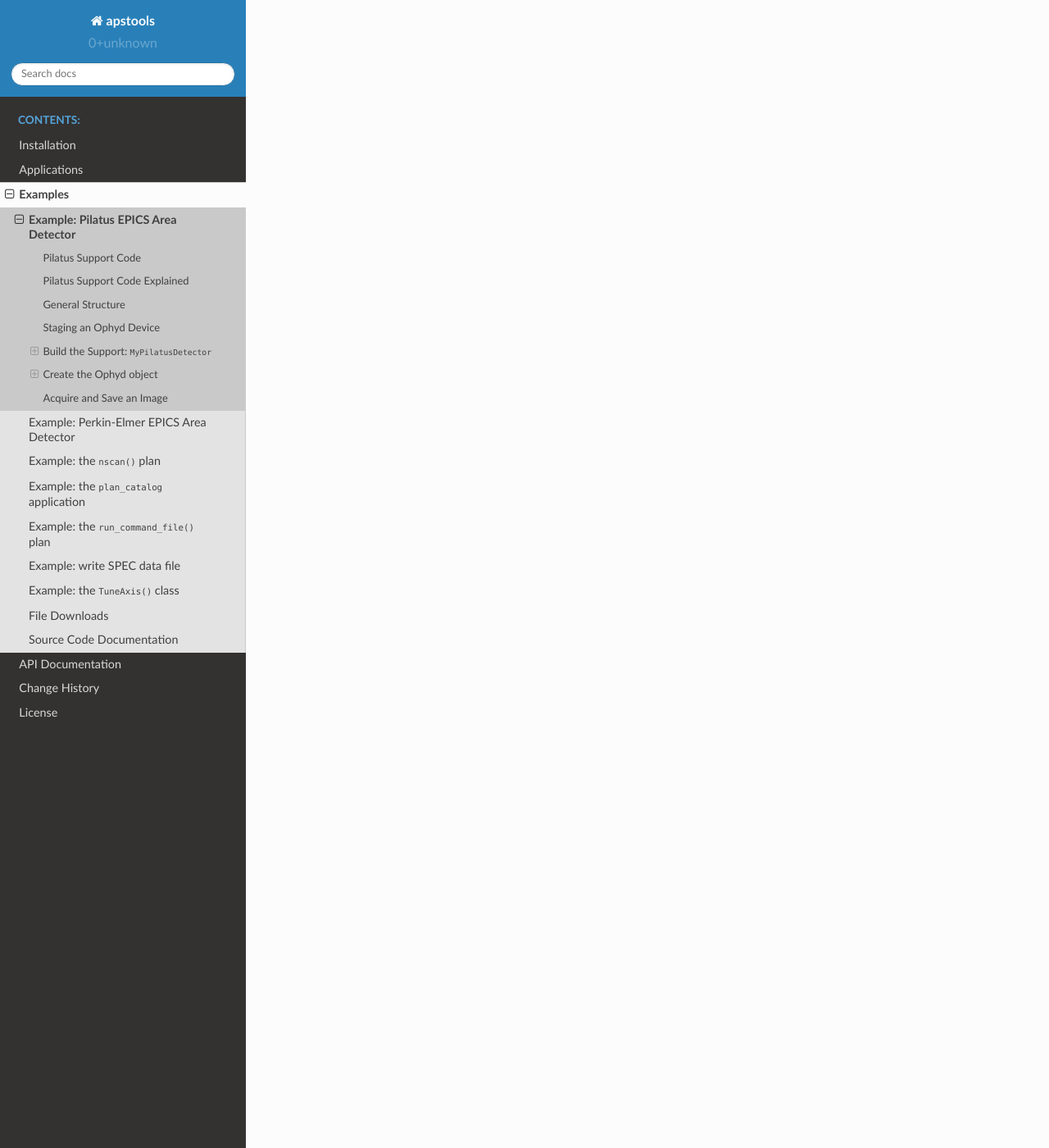
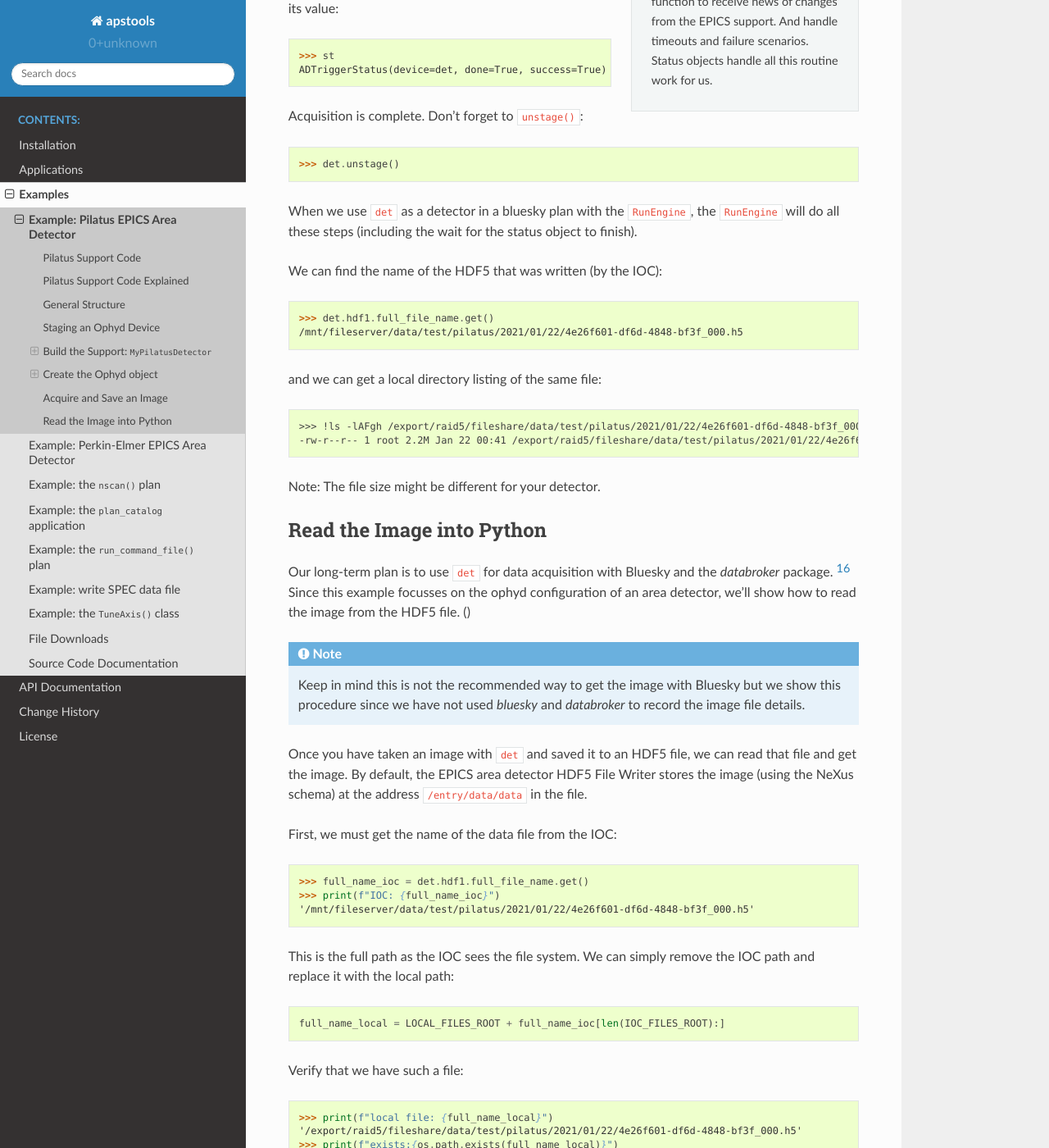
Before and after one commit to dogrecajb/apstools, a Sphinx documentation site: the page built from docs/source/examples/_ad__pilatus.rst, in a window 1280 px wide and 1400 px high, scrolled down 11048 px. Shown: the whole window at 82% size. Built offline with Sphinx 7.4.7 and the Read the Docs theme 2.0.0, drawn with Linux system fonts in a browser that asks for light colours; some of the changed text lies outside the part shown.

Commit message:
DOC #489 procedure corrections

```diff
--- a/docs/source/examples/_ad__pilatus.rst
+++ b/docs/source/examples/_ad__pilatus.rst
@@ -35,6 +35,7 @@
     :caption: Pilatus Area Detector support, writing HDF5 image files
     :linenos:
 
+    from ophyd import ADComponent
     from ophyd import ImagePlugin
     from ophyd import PilatusDetector
     from ophyd import SingleTrigger
@@ -61,8 +62,12 @@
 
     det = MyPilatusDetector("Pilatus:", name="det")
     det.hdf1.create_directory.put(-5)
+    det.cam.stage_sigs["image_mode"] = "Single"
+    det.cam.stage_sigs["num_images"] = 1
+    det.cam.stage_sigs["acquire_time"] = 0.1
+    det.cam.stage_sigs["acquire_period"] = 0.105
+    det.hdf1.stage_sigs["lazy_open"] = 1
     det.hdf1.stage_sigs["compression"] = "LZ4"
-    det.hdf1.stage_sigs["lazy_open"] = 1
     det.hdf1.stage_sigs["file_template"] = "%s%s_%3.3d.h5"
     del det.hdf1.stage_sigs["capture"]
     det.hdf1.stage_sigs["capture"] = 1
@@ -179,7 +184,9 @@
 *unstage*   restore the previous device settings (as saved in the stage step)
 ==========  ==================
 
-We won't use the *read* step in this example:
+We won't use the *read* step in this example (but Python steps to
+read the image are shown below in the :ref:`ad_pilatus.read_image`
+section):
 
 * The EPICS IOC saves the image to a file
 * Area detector images, unlike most other data we might handle for data
@@ -430,10 +437,27 @@
         det.hdf1.write_path_template.put(os.path.join(PILATUS_FILES_ROOT, path))
         det.hdf1.read_path_template.put(os.path.join(BLUESKY_FILES_ROOT, path))
 
+Staging the Camera Settings
++++++++++++++++++++++++++++
+
+We want to control the number of image frames to be acquired so we
+stage these ``cam`` features::
+
+    >>> det.cam.stage_sigs["image_mode"] = "Single"
+    >>> det.cam.stage_sigs["num_images"] = 1
+
+Also, we want to control the acquire time (actual the time the camera is
+collecting the image) and period (total time between image frames) for
+the image::
+
+    >>> det.cam.stage_sigs["acquire_time"] = 0.1
+    >>> det.cam.stage_sigs["acquire_period"] = 0.105
+
 Staging the HDF5Plugin
 ++++++++++++++++++++++
 
-We need to configure the HDF5 plugin for staging.  The defaults are::
+We need to configure ``hdf1`` (the HDF5 plugin) for staging.  The
+defaults are::
 
     >>> det.hdf1.stage_sigs
     OrderedDict([('enable', 1),
@@ -454,14 +478,14 @@
 ``uuid``. [#]_  It is possible to change this naming style but those
 steps are beyond this example.
 
-We want to add LZ4 compression::
-
-    >>> det.hdf1.stage_sigs["compression"] = "LZ4"
-
-and enable the ``LazyOpen`` feature [#]_  (so we do not have to acquire
+We want to enable the ``LazyOpen`` feature [#]_  (so we do not have to acquire
 an image into the HDF5 plugin before our first data acquisition)::
 
     >>> det.hdf1.stage_sigs["lazy_open"] = 1
+
+and we want to add LZ4 compression::
+
+    >>> det.hdf1.stage_sigs["compression"] = "LZ4"
 
 The ``LazyOpen`` setting *must* happen before the plugin is set to
 ``Capture``, so we must delete that and then add it as the last action::
@@ -485,6 +509,21 @@
 let's acquire an image using the ophyd tools::
 
     >>> det.stage()
+
+Ack.  An upstream problem might appear in response to ``det.stage()``
+as a long exception report, starting with ``UnprimedPlugin`` and
+ending with::
+
+    UnprimedPlugin: The plugin hdf1 on the area detector with name det has not been primed.
+
+Until the upstream support in ophyd is corrected to watch for
+``LazyOpen=1``, you need to *warmup* the plugin (by acquiring an image and
+pushing it into the HDF plugin):
+
+    >>> det.warmup()
+
+Then, proceed to acquire an image and save it to a file.
+
     >>> st = det.trigger()
 
 The return result was a Status object.  If we check its value before
@@ -534,3 +573,61 @@
     -rw-r--r-- 1 root 2.2M Jan 22 00:41 /export/raid5/fileshare/data/test/pilatus/2021/01/22/4e26f601-df6d-4848-bf3f_000.h5
 
 Note: The file size might be different for your detector.
+
+.. _ad_pilatus.read_image:
+
+Read the Image into Python
+--------------------------
+
+Our long-term plan is to use ``det`` for data acquisition with Bluesky
+and the *databroker* package. [#]_ Since this example focusses on the
+ophyd configuration of an area detector, we'll show how to read the
+image from the HDF5 file.  ()
+
+.. note:: Keep in mind this is not the recommended way to get the image
+    with Bluesky but we show this procedure since we have not used
+    *bluesky* and *databroker* to record the image file details.
+
+Once you have taken an image with ``det`` and saved it to an HDF5 file,
+we can read that file and get the image.  By default, the EPICS area
+detector HDF5 File Writer stores the image (using the NeXus schema) at
+the address ``/entry/data/data`` in the file.
+
+First, we must get the name of the data file from the IOC::
+
+    >>> full_name_ioc = det.hdf1.full_file_name.get()
+    >>> print(f"IOC: {full_name_ioc}")
+    '/mnt/fileserver/data/test/pilatus/2021/01/22/4e26f601-df6d-4848-bf3f_000.h5'
+
+This is the full path as the IOC sees the file system.  We can simply
+remove the IOC path and replace it with the local path::
+
+    full_name_local = LOCAL_FILES_ROOT + full_name_ioc[len(IOC_FILES_ROOT):]
+
+Verify that we have such a file::
+
+    >>> print(f"local file: {full_name_local}")
+    '/export/raid5/fileshare/data/test/pilatus/2021/01/22/4e26f601-df6d-4848-bf3f_000.h5'
+    >>> print(f"exists:{os.path.exists(full_name_local)}")
+    exists:True
+
+Open the file using the *h5py* [#]_ package::
+
+    >>> import h5py
+    >>> root = h5py.File(full_name_local, "r")
+
+Read the image::
+
+    >>> image = root["/entry/data/data"]
+
+Show the *shape* of the image::
+
+    >>> image.shape
+    (1, 1024, 1024)
+
+Close the file::
+
+    >>> root.close()
+
+.. [#] https://blueskyproject.io/databroker/
+.. [#] https://www.h5py.org/
```
Also changed, not shown: docs/source/examples/_ad_pe.rst (+7 -2 lines).
